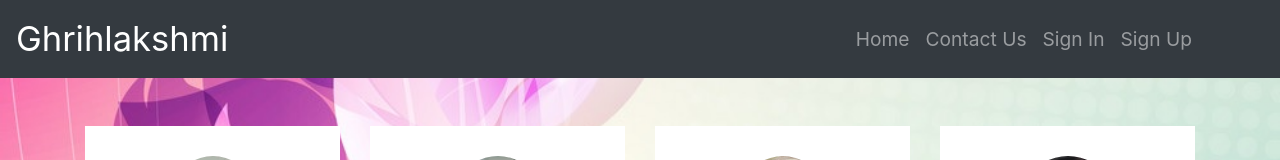
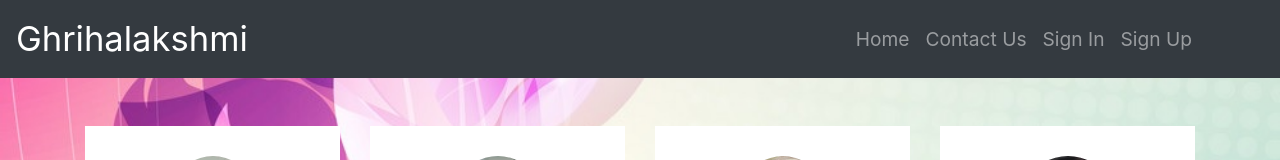
Before and after one commit to drishti307/Grihalakshmi_temp, a plain HTML site: page UP.html in a window 1280 px wide. Shown: the top 160 px of the page. Drawn offline with nearby package versions, Linux system fonts and the light colour scheme.

Commit message:
Update UP.html

```diff
--- a/UP.html
+++ b/UP.html
@@ -160,7 +160,7 @@ text-decoration:none;
 <body>
 	<header>
 		<nav class="navbar navbar-expand-lg navbar-dark bg-dark">
-  <a class="navbar-brand" href="#">Ghrihlakshmi</a>
+  <a class="navbar-brand" href="#">Ghrihalakshmi</a>
   <button class="navbar-toggler" type="button" data-toggle="collapse" data-target="#navbarSupportedContent" aria-controls="navbarSupportedContent" aria-expanded="false" aria-label="Toggle navigation">
     <span class="navbar-toggler-icon"></span>
   </button>
```
